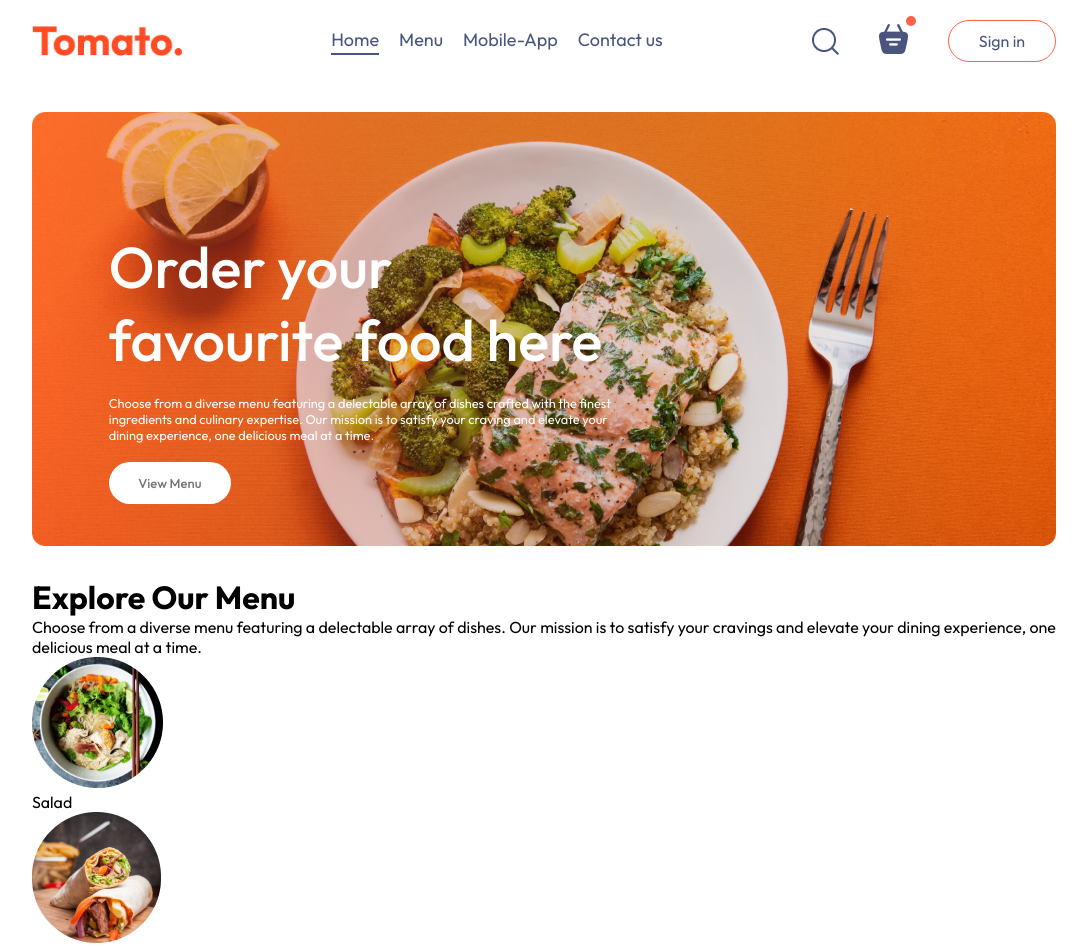
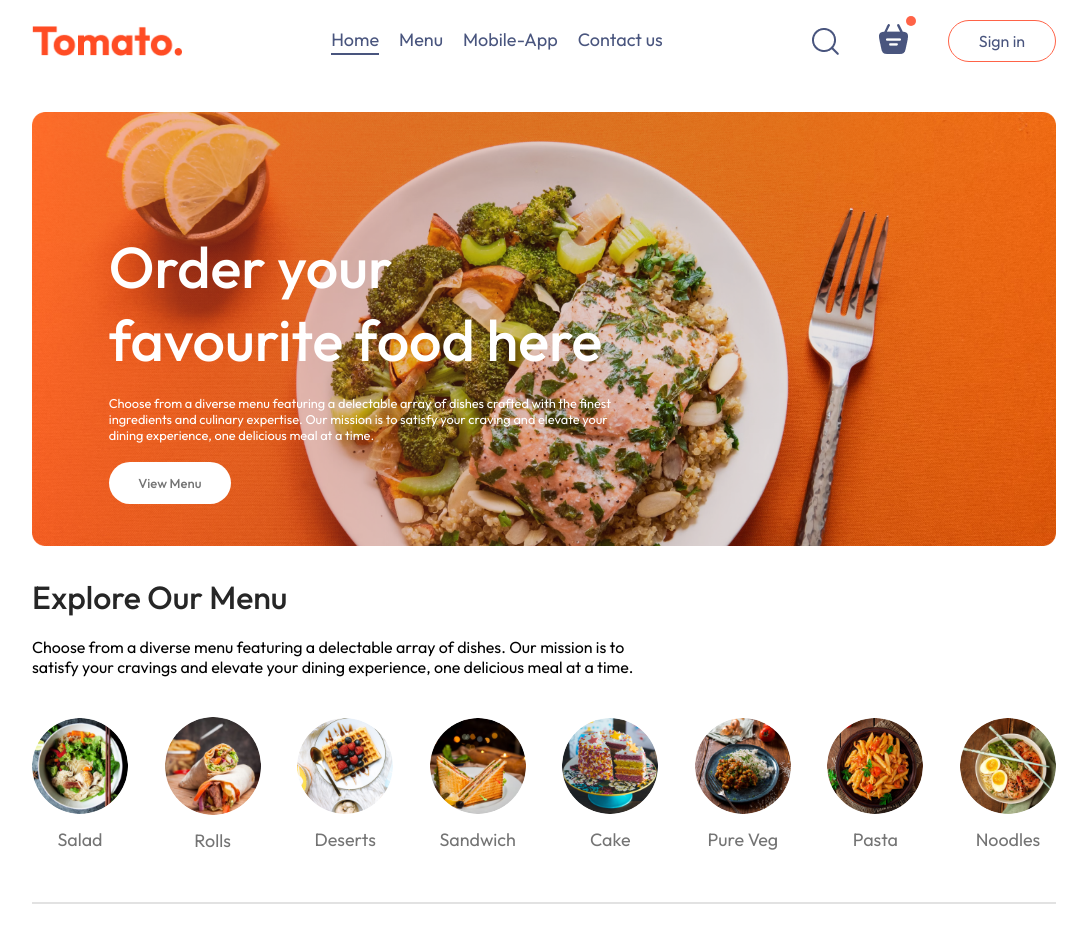
Before and after one commit to divyeshS81/Food--DEL, a React (Vite) app in the folder forntend/: page / in a window 1280 px wide. Shown: the top 949 px of the page, without its empty margins (96-1183 px from the left). After the commit the page ends 914 px from the top, so only its background shows below. Built offline with nearby package versions, Linux system fonts and the light colour scheme.

Commit message:
create a menu item

```diff
--- a/forntend/src/components/ExploreMenu/ExploreMenu.css
+++ b/forntend/src/components/ExploreMenu/ExploreMenu.css
@@ -0,0 +1,57 @@
+.explore-menu{
+    display: flex;
+    flex-direction: column;
+    gap: 20px;
+}
+
+.explore-menu h1{
+    color: #262626;
+    font-weight: 500;
+}
+
+.explore-menu-text{
+    max-width: 60%;
+    columns: #808080;
+}
+
+.explore-menu-list{
+    display: flex;
+    justify-content: space-between;
+    align-items: center;
+    gap: 30px;
+    text-align: center;
+    margin: 20px 0px;
+    overflow-x: scroll;
+
+}
+
+.explore-menu-list::-webkit-scrollbar{
+    display: none;
+}
+
+.explore-menu-list-item img{
+    width: 7.5vw;
+    min-width: 80px;
+    cursor: pointer;
+    border-radius: 50%;
+    transition: 0.2s;
+}
+
+.explore-menu-list-item p{
+    margin-top: 10px;
+    color: #747474;
+    font-size: max(1.4vw,16px);
+    cursor: pointer;
+}
+
+.explore-menu hr{
+    margin: 10px 0px;
+    height: 2px;
+    background-color: #e2e2e2;
+    border: none;
+}
+
+.explore-menu-list-item .active{
+    border: 4px solid tomato;
+    padding: 2px;
+}
--- a/forntend/src/components/ExploreMenu/ExploreMenu.jsx
+++ b/forntend/src/components/ExploreMenu/ExploreMenu.jsx
@@ -2,7 +2,8 @@
 import './ExploreMenu.css'
 import { menu_list } from '../../assets/assets'
 
-const ExploreMenu = () => {
+const ExploreMenu = ({category,setCategory}) => {
+
   return (
     <div className='explore-menu' id='explore-menu'>
         <h1>Explore Our Menu</h1>
@@ -10,13 +11,14 @@
         <div className="explore-menu-list">
             {menu_list.map((item,index)=>{
                 return (
-                    <div key={index} className='explore-menu-list-item'>
-                        <img src={item.menu_image} alt="" />
+                    <div onClick={()=>setCategory(prev=>prev===item.menu_name?"All":item.menu_name)} key={index} className='explore-menu-list-item'>
+                        <img className={category===item.menu_name?"active":""} src={item.menu_image} alt="" />
                         <p>{item.menu_name}</p>
                     </div>
                 )
             })}
         </div>
+        <hr/>
     </div>
   )
 }
--- a/forntend/src/pages/Home/Home.jsx
+++ b/forntend/src/pages/Home/Home.jsx
@@ -1,13 +1,16 @@
-import React from 'react'
+import React, { useState } from 'react'
 import './Home.css'
 import Header from '../../components/Header/Header'
 import ExploreMenu from '../../components/ExploreMenu/ExploreMenu'
 
 const Home = () => {
+
+  const [category,setCatgory] = useState("All");
+
   return (
     <div>
       <Header/>
-      <ExploreMenu/>
+      <ExploreMenu category={category} setCatgory={setCatgory}/>
     </div>
   )
 }
```
Also changed, not shown: forntend/src/context/StoreContext.jsx (added).
